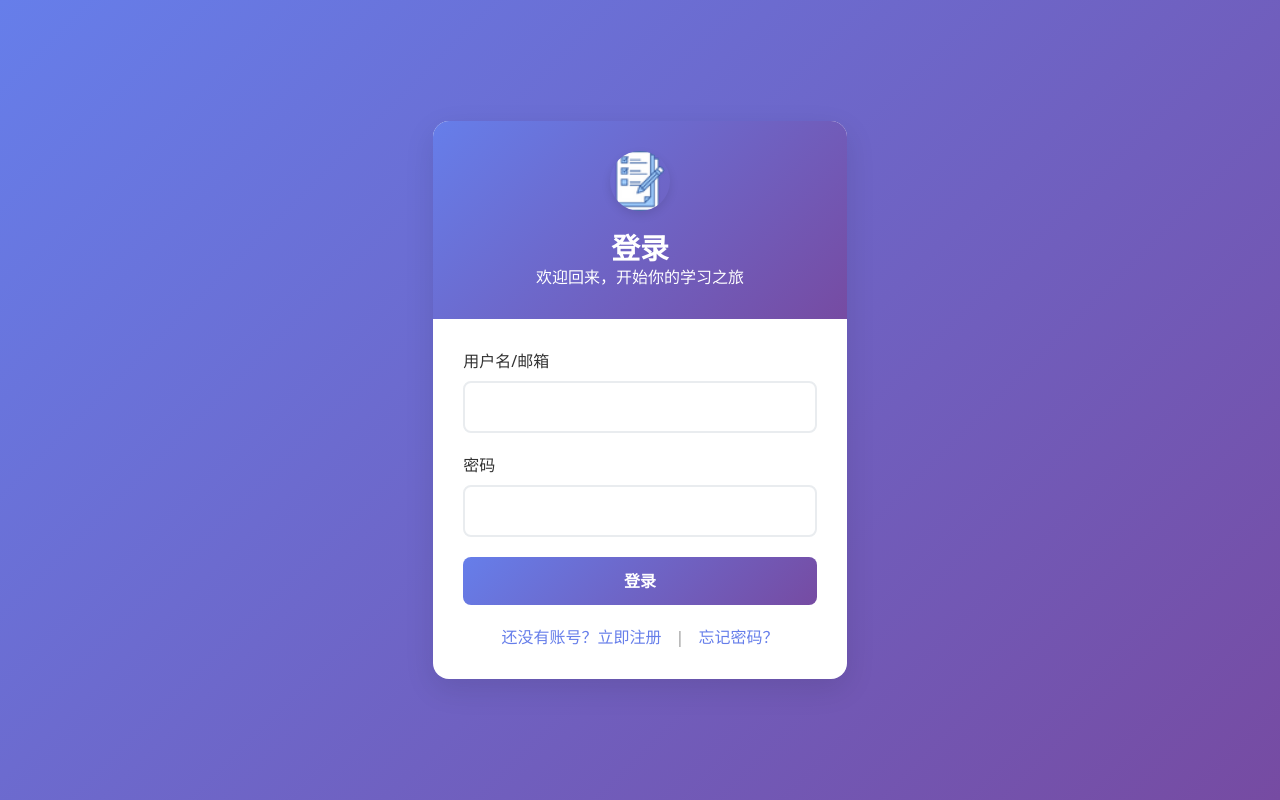
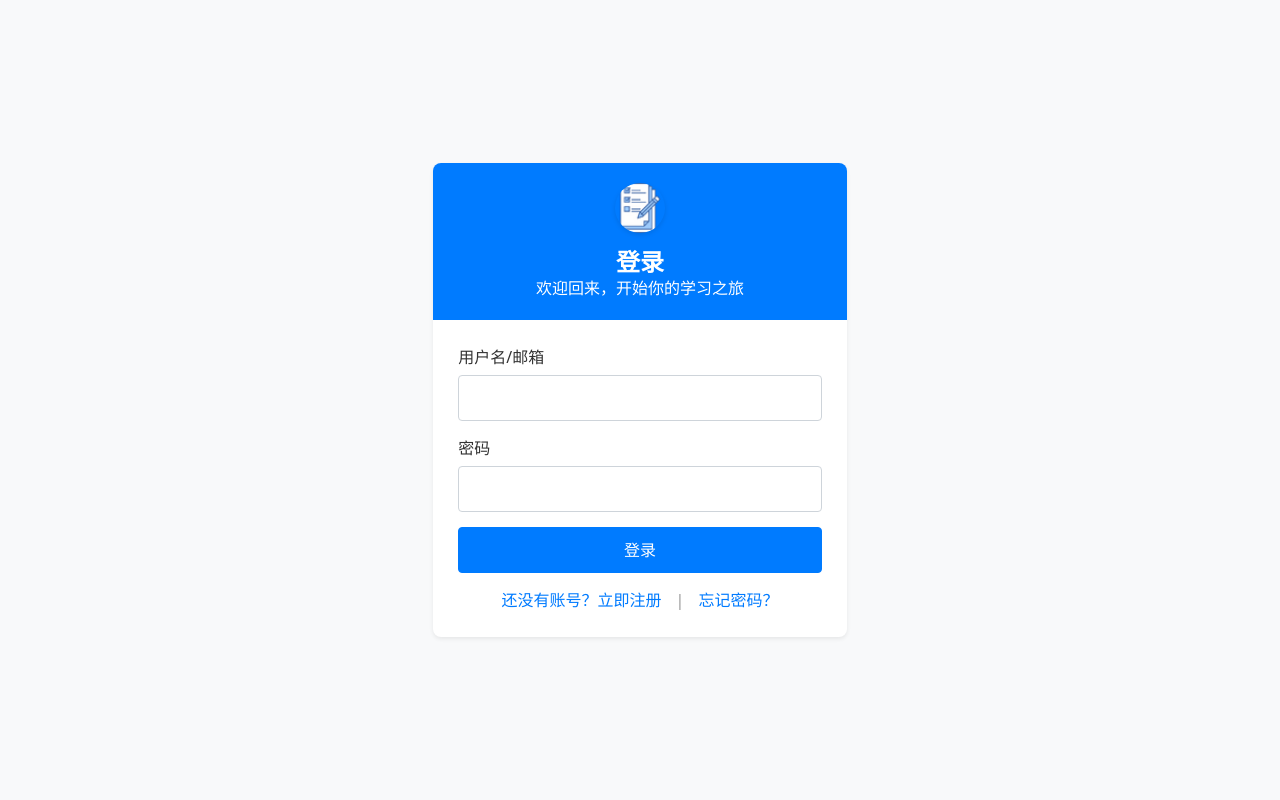
Before and after one commit to ZeHangZhu/mistake-hunter, a Django app: page /login/ in a window 1280 px wide. Run offline with Django 4.2, Linux system fonts and the light colour scheme; some libraries are stand-ins or nearby versions.

Commit message:
feat{ui}：登陆界面优化

```diff
--- a/src/templates/users/login.html
+++ b/src/templates/users/login.html
@@ -7,10 +7,10 @@
     body {
         margin: 0;
         padding: 0;
+        background-color: #f8f9fa;
     }
     .login-page {
         min-height: 100vh;
-        background: linear-gradient(135deg, #667eea 0%, #764ba2 100%);
         display: flex;
         align-items: center;
         justify-content: center;
@@ -18,77 +18,79 @@
     }
     .login-card {
         background: white;
-        border-radius: 16px;
-        box-shadow: 0 10px 30px rgba(0, 0, 0, 0.1);
+        border-radius: 8px;
+        box-shadow: 0 0.125rem 0.25rem rgba(0, 0, 0, 0.075);
         overflow: hidden;
-        transition: transform 0.3s ease, box-shadow 0.3s ease;
+        transition: transform 0.2s, box-shadow 0.2s;
     }
     .login-card:hover {
-        transform: translateY(-5px);
-        box-shadow: 0 15px 35px rgba(0, 0, 0, 0.15);
+        transform: translateY(-2px);
+        box-shadow: 0 0.5rem 1rem rgba(0, 0, 0, 0.15);
     }
     .login-header {
-        background: linear-gradient(135deg, #667eea 0%, #764ba2 100%);
+        background-color: #007bff;
         color: white;
-        padding: 30px;
+        padding: 20px;
         text-align: center;
     }
     .login-header h3 {
         margin: 0;
-        font-size: 1.8rem;
+        font-size: 1.5rem;
         font-weight: 600;
     }
     .login-body {
-        padding: 30px;
+        padding: 25px;
     }
     .form-group {
-        margin-bottom: 20px;
+        margin-bottom: 15px;
     }
     .form-group label {
         display: block;
-        margin-bottom: 8px;
+        margin-bottom: 6px;
         font-weight: 500;
         color: #333;
     }
     .form-control {
-        border: 2px solid #e9ecef;
-        border-radius: 8px;
-        padding: 12px 16px;
+        border: 1px solid #ced4da;
+        border-radius: 4px;
+        padding: 10px 12px;
         font-size: 1rem;
-        transition: all 0.3s ease;
+        transition: border-color 0.15s ease-in-out, box-shadow 0.15s ease-in-out;
     }
     .form-control:focus {
-        border-color: #667eea;
-        box-shadow: 0 0 0 3px rgba(102, 126, 234, 0.1);
+        border-color: #007bff;
+        box-shadow: 0 0 0 0.2rem rgba(0, 123, 255, 0.25);
         outline: none;
     }
     .btn-login {
-        background: linear-gradient(135deg, #667eea 0%, #764ba2 100%);
-        border: none;
-        border-radius: 8px;
-        padding: 12px;
+        background-color: #007bff;
+        border: 1px solid #007bff;
+        border-radius: 4px;
+        padding: 10px;
         font-size: 1rem;
-        font-weight: 600;
+        font-weight: 500;
         color: white;
         width: 100%;
-        transition: all 0.3s ease;
+        transition: background-color 0.15s ease-in-out, border-color 0.15s ease-in-out, box-shadow 0.15s ease-in-out;
         cursor: pointer;
     }
     .btn-login:hover {
-        transform: translateY(-2px);
-        box-shadow: 0 5px 15px rgba(102, 126, 234, 0.4);
+        background-color: #0056b3;
+        border-color: #0056b3;
+        transform: translateY(-1px);
+        box-shadow: 0 0.25rem 0.5rem rgba(0, 123, 255, 0.2);
     }
     .login-footer {
-        margin-top: 20px;
+        margin-top: 15px;
         text-align: center;
     }
     .login-footer a {
-        color: #667eea;
+        color: #007bff;
         text-decoration: none;
-        transition: color 0.3s ease;
+        transition: color 0.15s ease-in-out;
     }
     .login-footer a:hover {
-        color: #764ba2;
+        color: #0056b3;
         text-decoration: underline;
     }
     .login-footer .divider {
@@ -97,13 +99,13 @@
     }
     .logo-container {
         text-align: center;
-        margin-bottom: 20px;
+        margin-bottom: 15px;
     }
     .logo-container img {
-        width: 60px;
-        height: 60px;
+        width: 50px;
+        height: 50px;
         border-radius: 50%;
-        box-shadow: 0 4px 10px rgba(0, 0, 0, 0.1);
+        box-shadow: 0 2px 5px rgba(0, 0, 0, 0.1);
     }
     .container {
         display: none !important;
@@ -124,11 +126,19 @@
                 <p class="mb-0">欢迎回来，开始你的学习之旅</p>
             </div>
             <div class="login-body">
+                {% if messages %}
+                    {% for message in messages %}
+                        <div class="alert alert-danger alert-dismissible fade show mb-3">
+                            {{ message }}
+                            <button type="button" class="btn-close" data-bs-dismiss="alert"></button>
+                        </div>
+                    {% endfor %}
+                {% endif %}
                 <form method="post">
                     {% csrf_token %}
                     <div class="form-group">
                         <label>用户名/邮箱</label>
-                        <input type="text" name="login" class="form-control" required>
+                        <input type="text" name="login" class="form-control" value="{{ login_input }}" required>
                     </div>
                     <div class="form-group">
                         <label>密码</label>
--- a/src/users/views.py
+++ b/src/users/views.py
@@ -49,6 +49,7 @@ def login_view(request):
     if request.user.is_authenticated:
         return redirect('dashboard')
 
+    login_input = ''
     if request.method == 'POST':
         login_input = request.POST.get('login')
         password = request.POST.get('password')
@@ -69,7 +70,7 @@ def login_view(request):
         else:
             messages.error(request, '用户名/邮箱或密码错误')
 
-    return render(request, 'users/login.html')
+    return render(request, 'users/login.html', {'login_input': login_input})
 
 
 def logout_view(request):
```
Also changed, not shown: src/templates/users/forgot_password.html (+36 -34 lines), src/templates/users/register.html (+36 -34 lines), src/templates/users/reset_password.html (+36 -34 lines).
